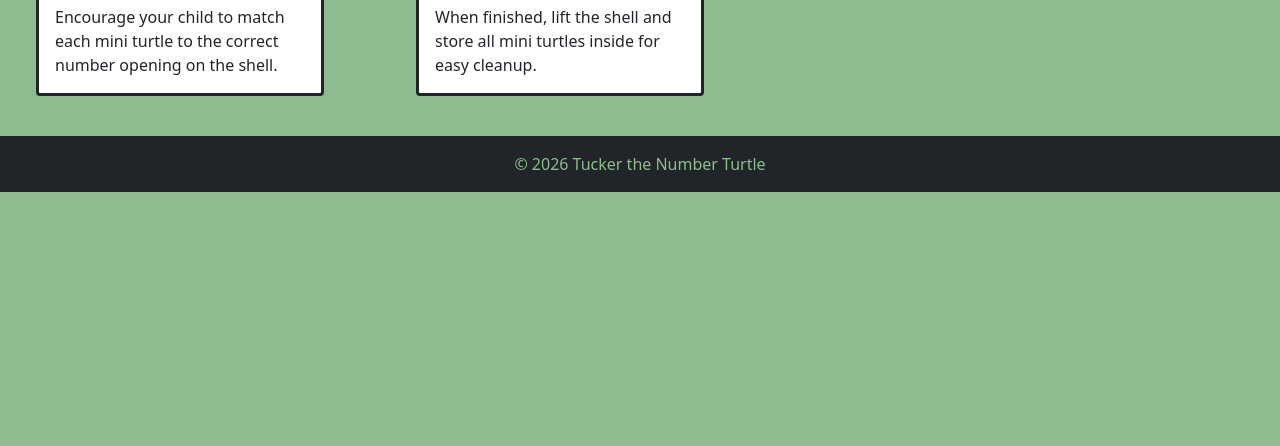
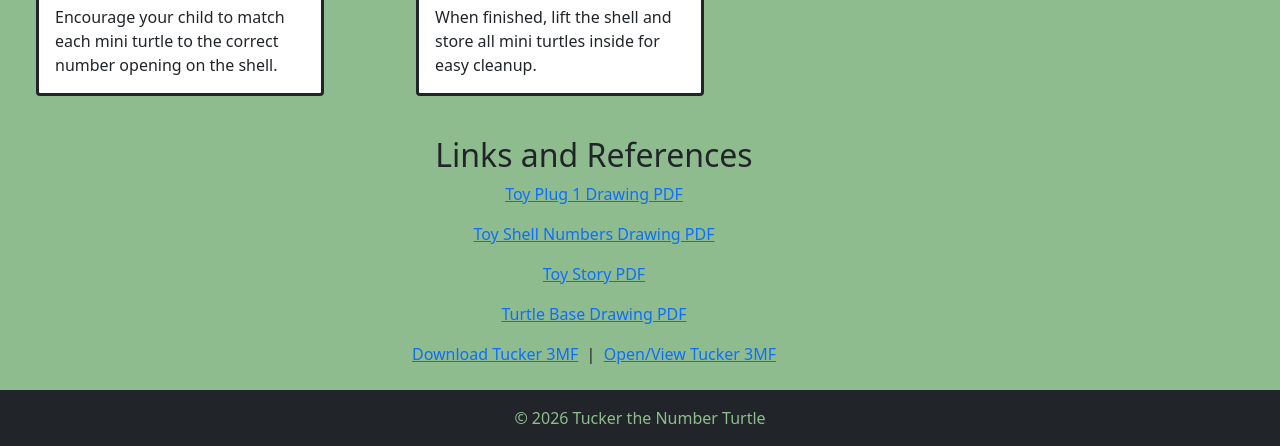
Before and after one commit to Nate-Kleinsorge/tucker-the-turtle, a plain HTML site: page index.html in a window 1280 px wide. Shown: the part 1419-1865 px from the top of the page. Before the commit the page ends 1611 px from the top, so only its background shows below. Drawn offline with nearby package versions, Linux system fonts and the light colour scheme.

Commit message:
added links at bottom of page

```diff
--- a/index.html
+++ b/index.html
@@ -1,7 +1,7 @@
 <!DOCTYPE html>
 <html lang="en">
     <head>
-        <title>Stefan's Website</title>
+        <title>Save the Turtles</title>
         <link href="https://cdn.jsdelivr.net/npm/bootstrap@5.0.2/dist/css/bootstrap.min.css" rel="stylesheet" integrity="sha384-EVSTQN3/azprG1Anm3QDgpJLIm9Nao0Yz1ztcQTwFspd3yD65VohhpuuCOmLASjC" crossorigin="anonymous">
     </head>
     <body style="background-color: darkseagreen;">
@@ -84,6 +84,19 @@
                 </div>
             </div>
         </div>
+        <div class="container m-4 text-center">
+            <h2>Links and References</h2>
+            <p><a class="link-opacity-50-hover" href="./pdfs/Toy Plug 1 Drawing PDF.pdf">Toy Plug 1 Drawing PDF</a></p>
+            <p><a class="link-opacity-50-hover" href="./pdfs/Toy Shell Numbers Drawing PDF.pdf">Toy Shell Numbers Drawing PDF</a></p>
+            <p><a class="link-opacity-50-hover" href="./pdfs/Toy Story PDF.pdf">Toy Story PDF</a></p>
+            <p><a class="link-opacity-50-hover" href="./pdfs/Turtle Base Drawing PDF.pdf">Turtle Base Drawing PDF</a></p>
+            <p>
+                <a class="link-opacity-50-hover" href="./models/tucker.3mf" download>Download Tucker 3MF</a>
+                &nbsp;|&nbsp;
+                <a class="link-opacity-50-hover" href="./models/tucker.3mf" target="_blank" rel="noopener">Open/View Tucker 3MF</a>
+            </p>
+        </div>
+
         <footer class="bg-dark text-center text-lg-start mt-auto">
             <div class="text-center p-3" style="color: darkseagreen;">
                 © 2026 Tucker the Number Turtle
```
Also changed, not shown: 5 other files.
